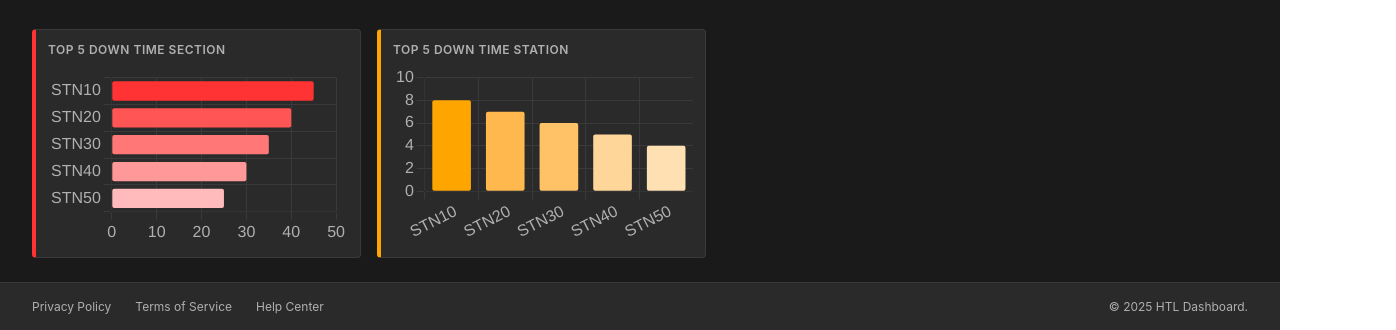
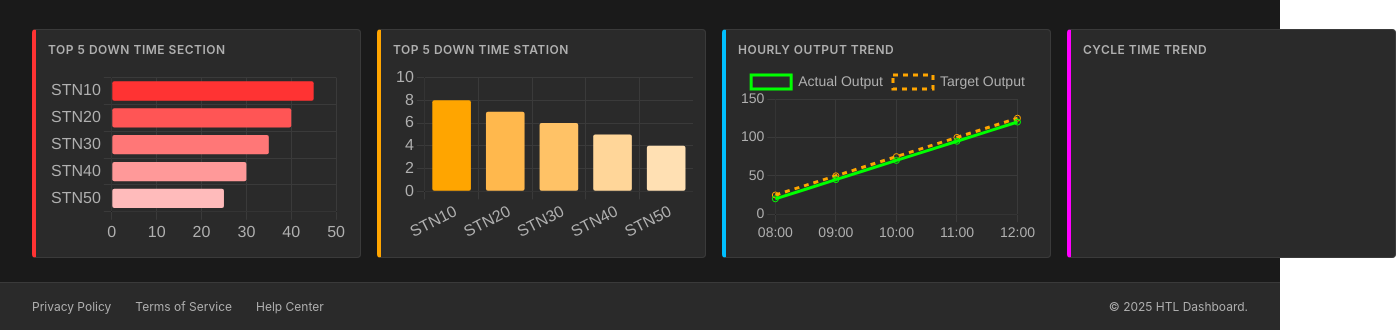
Before and after one commit to nattawat7786-collab/HTL_DASHBORD, a plain HTML site: page index.html in a window 1280 px wide. Shown: the part 470-800 px from the top of the page, 1396 px wide, since content can reach past the window. Drawn offline with nearby package versions, Linux system fonts and the light colour scheme.

Commit message:
V.0.0.2.5

```diff
--- a/index.html
+++ b/index.html
@@ -87,7 +87,18 @@
                         <canvas id="stationChart"></canvas>
                     </div>
                 </div>
-
+                <div class="data-block block-output-trend">
+                    <div class="block-label">Hourly Output Trend</div>
+                    <div class="chart-container">
+                        <canvas id="outputTrendChart"></canvas>
+                    </div>
+                </div>
+                <div class="data-block block-cycle-trend">
+                    <div class="block-label">Cycle Time Trend</div>
+                    <div class="chart-container">
+                        <canvas id="cycleTrendChart"></canvas>
+                    </div>
+                </div>
             </div>
         </div>
 
--- a/script.js
+++ b/script.js
@@ -64,3 +64,57 @@ new Chart(ctx2, {
         }
     }
 });
+// กราฟที่ 3: Hourly Output Trend
+const ctx3 = document.getElementById('outputTrendChart').getContext('2d');
+new Chart(ctx3, {
+    type: 'line',
+    data: {
+        labels: ['08:00', '09:00', '10:00', '11:00', '12:00'],
+        datasets: [
+            {
+                label: 'Actual Output',
+                data: [20, 45, 70, 95, 120],
+                borderColor: '#00FF00',
+                backgroundColor: 'transparent',
+                tension: 0.4
+            },
+            {
+                label: 'Target Output',
+                data: [25, 50, 75, 100, 125],
+                borderColor: '#FFA500',
+                borderDash: [5, 5],
+                backgroundColor: 'transparent',
+                tension: 0.4
+            }
+        ]
+    },
+    options: {
+        responsive: true,
+        maintainAspectRatio: false,
+        plugins: {
+            legend: {
+                labels: {
+                    color: '#B0B0B0',
+                    font: { size: 14 }
+                }
+            }
+        },
+        scales: {
+            x: {
+                ticks: {
+                    color: '#B0B0B0',
+                    font: { size: 14 }
+                },
+                grid: { color: '#3A3A3A' }
+            },
+            y: {
+                beginAtZero: true,
+                ticks: {
+                    color: '#B0B0B0',
+                    font: { size: 14 }
+                },
+                grid: { color: '#3A3A3A' }
+            }
+        }
+    }
+});
--- a/styles.css
+++ b/styles.css
@@ -218,7 +218,14 @@ body {
     justify-content: space-between;
     align-items: center;
 }
-
+.block-output-trend {
+    background: #2A2A2A;
+    border-left: 4px solid #00BFFF;
+}
+.block-cycle-trend {
+    background: #2A2A2A;
+    border-left: 4px solid #FF00FF;
+}
 .footer-left {
     display: flex;
     gap: 24px;
```
